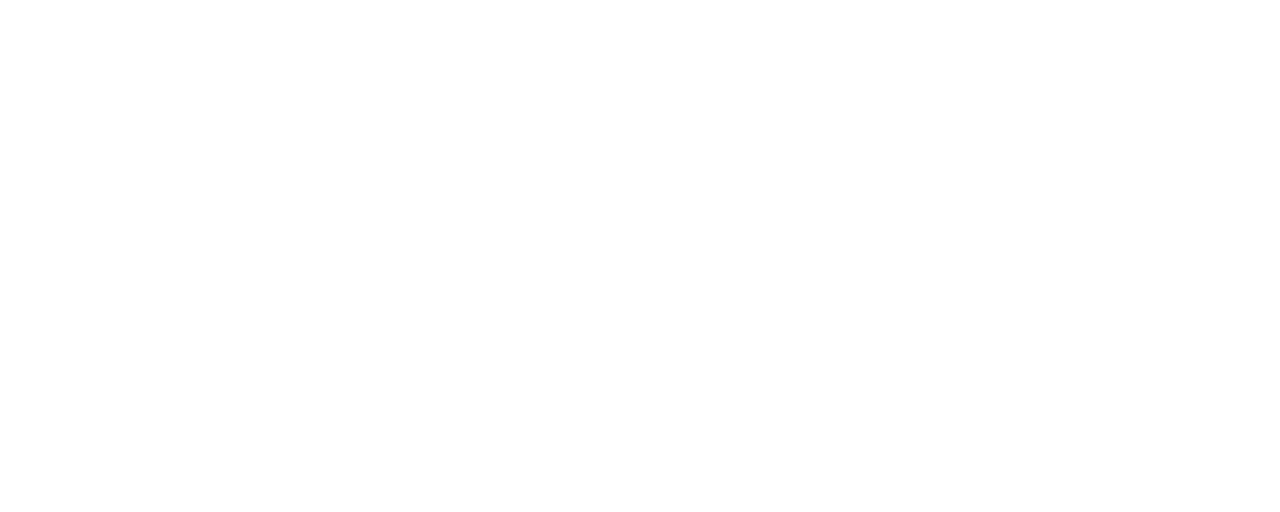
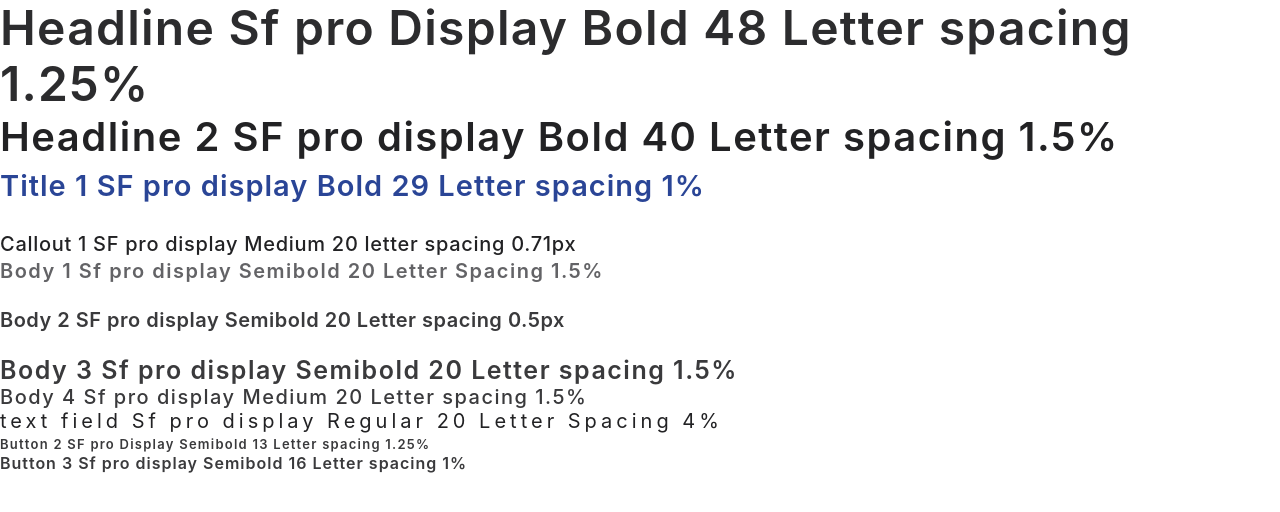
Before and after one commit to RAHULANN/pwd, a React (Create React App) app: page /font in a window 1280 px wide. Before the commit this address had no page. Shown: the top 512 px of the page. Built offline with nearby package versions, Linux system fonts and the light colour scheme.

Commit message:
fontpage

```diff
--- a/src/App.js
+++ b/src/App.js
@@ -11,13 +11,15 @@
 } from "react-router-dom";
 import Home from "./Component/Home/Home";
 import Products from "./Component/Products/Products";
+import FontPage from "./fontPage";
 function App() {
   return (
     <div className="App">
       <Router>
         <Routes>
           <Route path="/" element={<Home />} />
-          {/* <Route path="/Industry" element={<Home />} /> */}
+
+          <Route path="/font" element={<FontPage />} />
 
           <Route path="/Products" element={<Products />} />
         </Routes>
--- /dev/null
+++ b/src/fontPage.jsx
@@ -0,0 +1,68 @@
+import { Box, Typography } from "@mui/material";
+import React from "react";
+
+export default function FontPage() {
+  return (
+    <div>
+      <Box>
+        <Typography variant="h3">
+          {" "}
+          Headline Sf pro Display Bold 48 Letter spacing 1.25%{" "}
+        </Typography>
+
+        <Typography variant="h4">
+          {" "}
+          Headline 2 SF pro display Bold 40 Letter spacing 1.5%
+        </Typography>
+
+        <Typography variant="subtitle1">
+          {" "}
+          Title 1 SF pro display Bold 29 Letter spacing 1%
+        </Typography>
+
+        <br />
+        <Typography variant="callout">
+          {" "}
+          Callout 1 SF pro display Medium 20 letter spacing 0.71px
+        </Typography>
+        <Typography variant="body1">
+          {" "}
+          Body 1 Sf pro display Semibold 20 Letter Spacing 1.5%
+        </Typography>
+        <br />
+        <Typography variant="body2">
+          {" "}
+          Body 2 SF pro display Semibold 20 Letter spacing 0.5px
+        </Typography>
+
+        <br />
+        <Typography variant="body3">
+          {" "}
+          Body 3 Sf pro display Semibold 20 Letter spacing 1.5%
+        </Typography>
+        <br />
+        <Typography variant="body4">
+          {" "}
+          Body 4 Sf pro display Medium 20 Letter spacing 1.5%
+        </Typography>
+        <br />
+        <Typography variant="level">
+          {" "}
+          text field Sf pro display Regular 20 Letter Spacing 4%
+        </Typography>
+        <br />
+
+        <Typography variant="button2">
+          {" "}
+          Button 2 SF pro Display Semibold 13 Letter spacing 1.25%
+        </Typography>
+        <br />
+        <Typography variant="button3">
+          {" "}
+          Button 3 Sf pro display Semibold 16 Letter spacing 1%
+        </Typography>
+        <br />
+      </Box>
+    </div>
+  );
+}
--- a/src/utilities/Theme/Theme.js
+++ b/src/utilities/Theme/Theme.js
@@ -3,7 +3,7 @@
 const theme = createTheme({
   typography: {
     allVariants: {
-      fontFamily: ["Poppins", "sans-serif"].join(","),
+      fontFamily: ["Sf pro Display", "sans-serif"].join(","),
       textTransform: "none",
       fontSize: 16,
     },
@@ -19,10 +19,14 @@
     h3: {
       fontSize: 48,
       fontWeight: 600,
+      letterSpacing: 1.25,
+      color: "#2C2C2E",
     },
     h4: {
-      fontSize: 32,
+      fontSize: 40,
       fontWeight: 600,
+      letterSpacing: 1.5,
+      color: "#222224",
     },
     h5: {
       fontSize: 24,
@@ -33,8 +37,10 @@
       fontWeight: 600,
     },
     subtitle1: {
-      fontSize: 16,
+      fontSize: 29,
       fontWeight: 600,
+      letterSpacing: 1,
+      color: "#2A4596",
     },
     subtitle2: {
       fontSize: 14,
@@ -42,30 +48,67 @@
     },
 
     body1: {
-      fontSize: 16,
-
-      fontWeight: 400,
+      fontSize: 20,
+      color: "#636366",
+      fontWeight: 600,
+      letterSpacing: 1.5,
     },
 
     body2: {
-      fontSize: 14,
+      fontSize: 20,
+      letterSpacing: 0.5,
 
-      fontWeight: 400,
+      fontWeight: 600,
+      color: "#3A3A3C",
     },
-    button: {
+
+    body3: {
+      fontSize: 25,
+      letterSpacing: 1.5,
+
+      fontWeight: 600,
+      color: "#3A3A3C",
+    },
+
+    body4: {
+      fontSize: 20,
+      letterSpacing: 1.5,
+
+      fontWeight: 500,
+      color: "#3A3A3C",
+    },
+    button1: {
+      fontSize: 16,
+
+      fontWeight: 500,
+    },
+
+    button2: {
+      fontSize: 13,
+      color: "#3A3A3C",
+      fontWeight: 600,
+      letterSpacing: 1.25,
+    },
+
+    button3: {
       fontSize: 16,
 
       fontWeight: 600,
+      letterSpacing: 1,
+      color: "#3A3A3C",
+    },
+    callout: {
+      fontSize: 20,
+      letterSpacing: 0.71,
+      fontWeight: 500,
+      color: "#222224",
     },
     level: {
-      fontSize: 12,
-
-      fontWeight: 600,
-    },
-    caption: {
-      fontSize: 12,
+      fontSize: 20,
 
       fontWeight: 400,
+      letterSpacing: 4,
+      color: "#222224",
     },
   },
   palette: {
```
